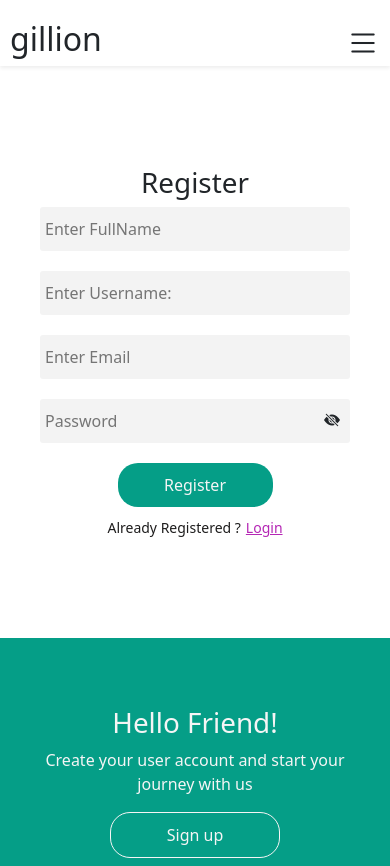
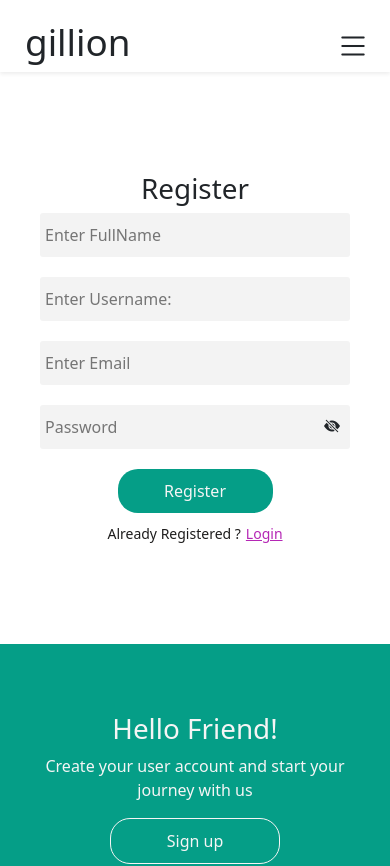
Before and after one commit to Tolulope-as/Gillion-Blog, a React (Vite) app: page /register in a window 390 px wide. Shown: the top 866 px of the page. Built offline with nearby package versions, Linux system fonts and the light colour scheme; no server answers.

Commit message:
Update index.css

```diff
--- a/src/index.css
+++ b/src/index.css
@@ -19,6 +19,7 @@ nav{
     width: 100%;
     display: flex;
     justify-content:center;
+    /* border: 2px solid yellow; */
     position: relative;
 }
 
@@ -29,7 +30,7 @@ ul{
 }
 .menu-icon{
   font-size: 34px;
-  margin-right: 10px;
+  margin-right: 20px;
   display: none;
 }
 .profile{
@@ -66,10 +67,17 @@ ul{
   right: 0;
   margin-right: 10px;
 }
+.user{
+  position: absolute;
+  left: 0;
+  display: flex;
+  width: 130px;
+}
 .login-profile{
   position: absolute;
   right:20px;
-  bottom:0;
+  width: 200px;
+  bottom:17px;
 }
 .nav-login:hover{
   opacity: 0.8;
@@ -788,8 +796,8 @@ footer{
       justify-content: space-between;
     }
     .logo h1{
-    margin-left: 10px;
-    font-size: 2rem;
+    margin-left: 25px;
+    font-size: 2.3rem;
 
     }
     nav,
```
